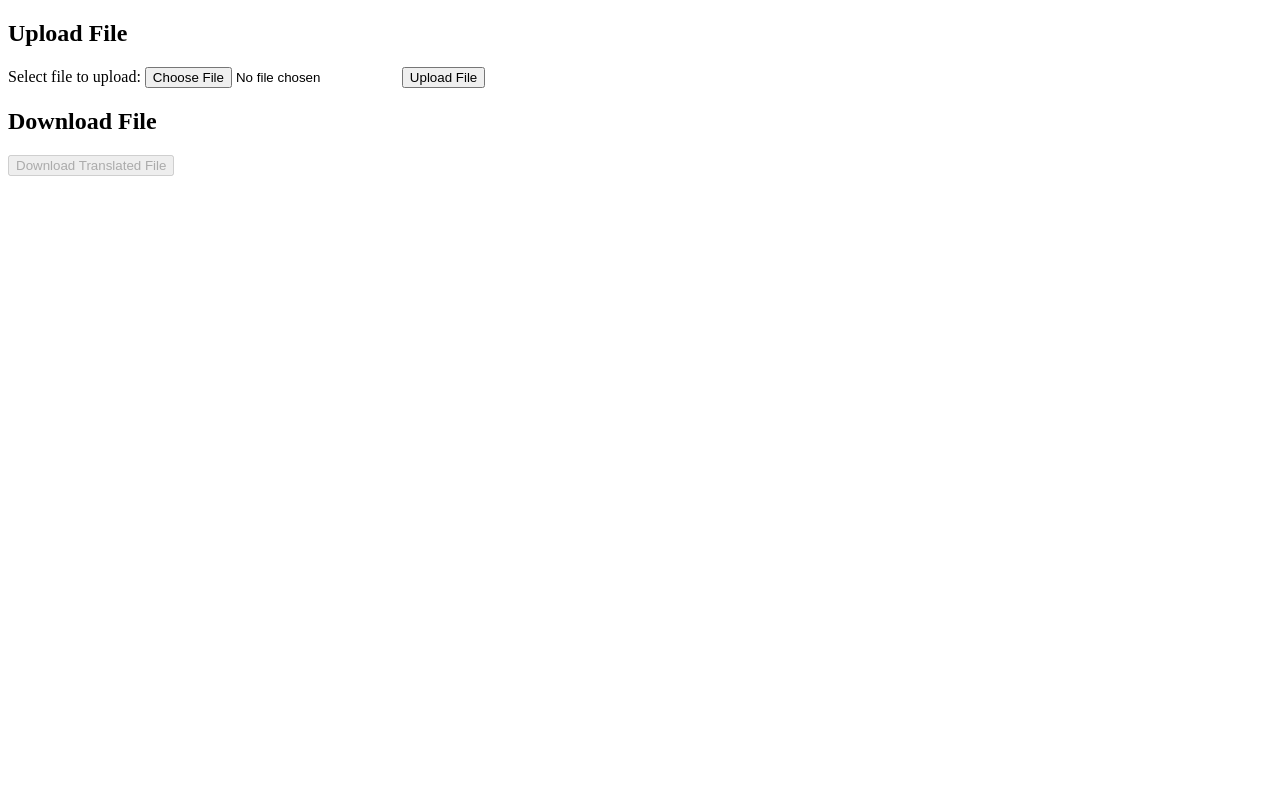
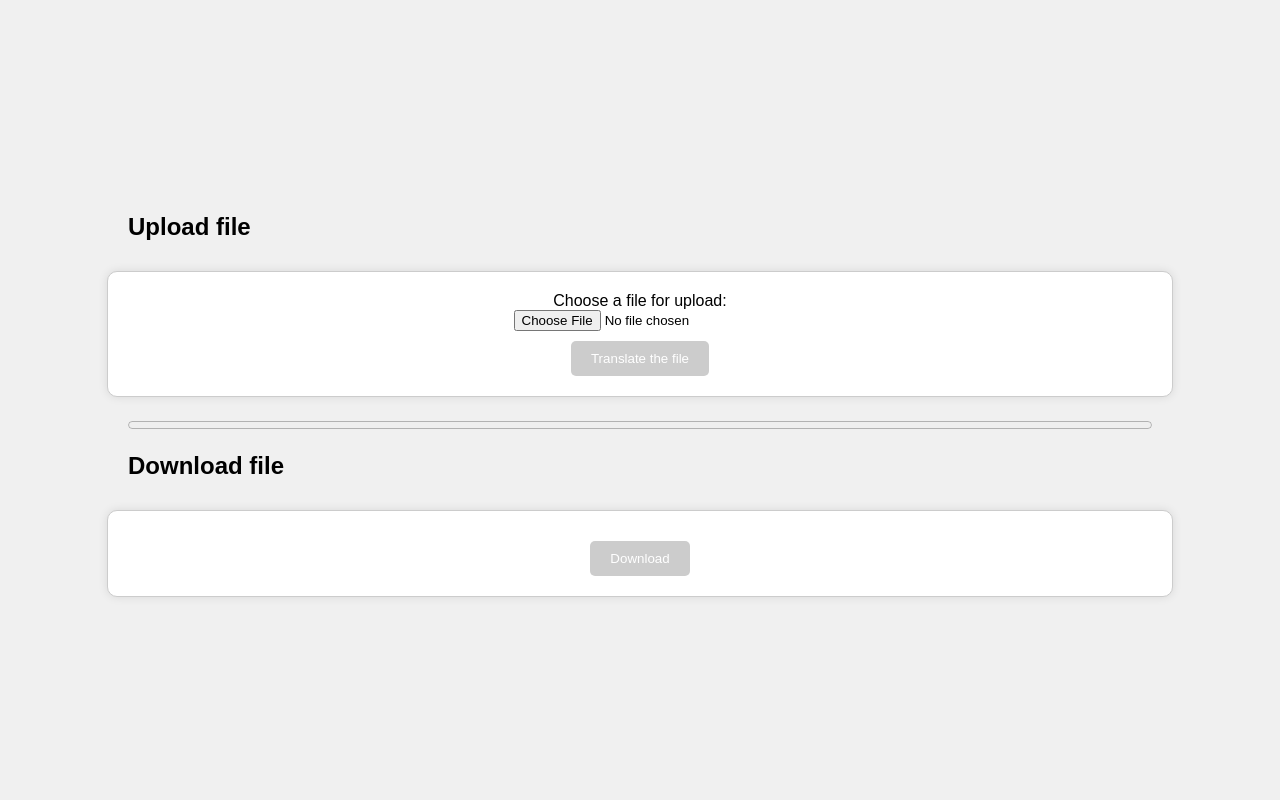
Before and after one commit to dahhwe/documents-translator, a FastAPI app: page / in a window 1280 px wide. Run offline with FastAPI, Linux system fonts and the light colour scheme.

Commit message:
Added simple UI, added progress bar.

```diff
--- a/main.py
+++ b/main.py
@@ -5,11 +5,13 @@ from ezodf import opendoc
 from fastapi import FastAPI, UploadFile, HTTPException, File, Request
 from fastapi.responses import FileResponse, HTMLResponse
 from fastapi.templating import Jinja2Templates
+from fastapi.staticfiles import StaticFiles
 
 from translation import translate_node, translate_docx_file
 
 app = FastAPI()
 templates = Jinja2Templates(directory="templates")
+app.mount("/static", StaticFiles(directory="static"), name="static")
 
 
 @app.get("/", response_class=HTMLResponse)
--- /dev/null
+++ b/static/css/styles.css
@@ -0,0 +1,52 @@
+body {
+    display: flex;
+    flex-direction: column;
+    align-items: center;
+    justify-content: center;
+    margin: 0;
+    min-height: 100vh;
+    background-color: #f0f0f0;
+    font-family: Arial, sans-serif;
+}
+
+h2 {
+    width: 80%;
+}
+
+form {
+    display: flex;
+    flex-direction: column;
+    align-items: center;
+    justify-content: center;
+    border: 1px solid #ccc;
+    padding: 20px;
+    margin: 10px;
+    background-color: #fff;
+    width: 80%;
+    border-radius: 10px;
+    box-shadow: 0 0 10px rgba(0, 0, 0, 0.1);
+}
+
+input[type="submit"], button {
+    margin-top: 10px;
+    padding: 10px 20px;
+    background-color: #007BFF;
+    color: #fff;
+    border: none;
+    border-radius: 5px;
+    cursor: pointer;
+}
+
+input[type="submit"]:hover, button:hover {
+    background-color: #0056b3;
+}
+
+input[type="submit"]:disabled, button:disabled {
+    background-color: #cccccc;
+    cursor: not-allowed;
+}
+
+progress {
+    margin-top: 10px;
+    width: 80%;
+}
--- /dev/null
+++ b/static/js/script.js
@@ -0,0 +1,61 @@
+const fileInput = document.querySelector('input[type="file"]');
+const uploadButton = document.querySelector('input[type="submit"]');
+const downloadButton = document.querySelector('#download-form button');
+const progressBar = document.getElementById('progress-bar');
+
+uploadButton.disabled = true;
+downloadButton.disabled = true;
+
+fileInput.addEventListener('change', () => {
+    uploadButton.disabled = !fileInput.files.length;
+    downloadButton.disabled = true;
+    progressBar.value = 0;
+});
+
+document.getElementById('upload-form').addEventListener('submit', async (e) => {
+    e.preventDefault();
+
+    const formData = new FormData();
+    formData.append('file', fileInput.files[0]);
+
+    fileInput.disabled = true;
+    uploadButton.disabled = true;
+
+
+    const intervalId = setInterval(() => {
+        if (progressBar.value < 100) {
+            progressBar.value += 2;
+        }
+    }, 3000);
+
+    try {
+        const response = await fetch('/upload/', {
+            method: 'POST',
+            body: formData
+        });
+
+        if (response.ok) {
+            clearInterval(intervalId);
+            progressBar.value = 100;
+
+            const data = await response.json();
+            alert(data.message);
+
+            if (data.filename) {
+                const filename = data.filename;
+                const downloadForm = document.getElementById('download-form');
+                downloadForm.action = `/download/${filename}`;
+                downloadButton.disabled = false;
+            } else {
+                alert('Filename could not be determined');
+            }
+        } else {
+            alert('File upload failed');
+        }
+    } catch (error) {
+        alert('An error occurred during the file upload.');
+    } finally {
+        fileInput.disabled = false;
+        uploadButton.disabled = false;
+    }
+});
--- a/templates/index.html
+++ b/templates/index.html
@@ -2,59 +2,28 @@
 <html lang="en">
 <head>
     <meta charset="UTF-8">
-    <title>File Translator</title>
+    <title>RU-TR File translator</title>
+    <link rel="stylesheet" href="static/css/styles.css">
 </head>
 <body>
 
-<h2>Upload File</h2>
+<h2>Upload file</h2>
 
 <form id="upload-form" enctype="multipart/form-data">
-    Select file to upload:
-    <input type="file" name="file">
-    <input type="submit" value="Upload File">
+    Choose a file for upload:
+    <input type="file" name="file" placeholder="Выберите файл">
+    <input type="submit" value="Translate the file" disabled>
 </form>
 
-<h2>Download File</h2>
+<progress id="progress-bar" value="0" max="100"></progress>
+
+<h2>Download file</h2>
 
 <form id="download-form" method="get">
-    <button type="submit" disabled>Download Translated File</button>
+    <button type="submit" disabled>Download</button>
 </form>
 
-<script>
-    document.getElementById('upload-form').addEventListener('submit', async (e) => {
-        e.preventDefault();
-
-        const fileInput = document.querySelector('input[type="file"]');
-        const formData = new FormData();
-        formData.append('file', fileInput.files[0]);
-
-        try {
-            const response = await fetch('/upload/', {
-                method: 'POST',
-                body: formData
-            });
-
-            if (response.ok) {
-                const data = await response.json();
-                alert(data.message);
-
-                if (data.filename) {
-                    const filename = data.filename;
-                    const downloadForm = document.getElementById('download-form');
-                    downloadForm.action = `/download/${filename}`;
-                    downloadForm.querySelector('button').disabled = false;
-                } else {
-                    alert('Filename could not be determined');
-                }
-            } else {
-                alert('File upload failed');
-            }
-        } catch (error) {
-            console.error('Error:', error);
-            alert('An error occurred during the file upload.');
-        }
-    });
-</script>
+<script src="static/js/script.js"></script>
 
 </body>
 </html>
```
